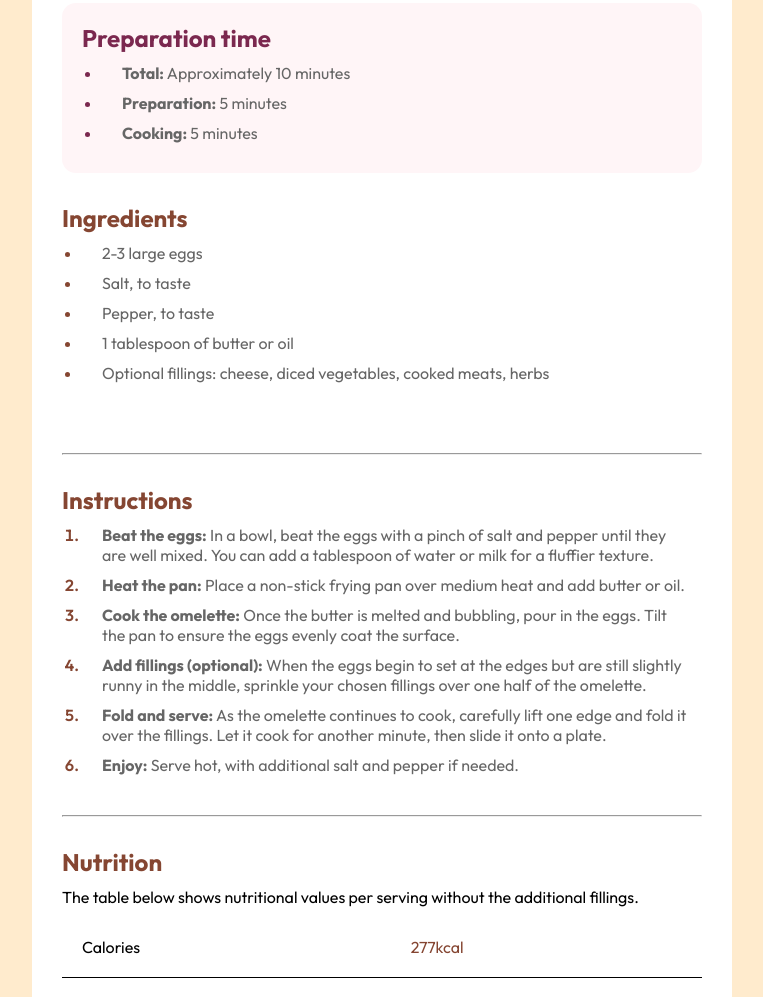
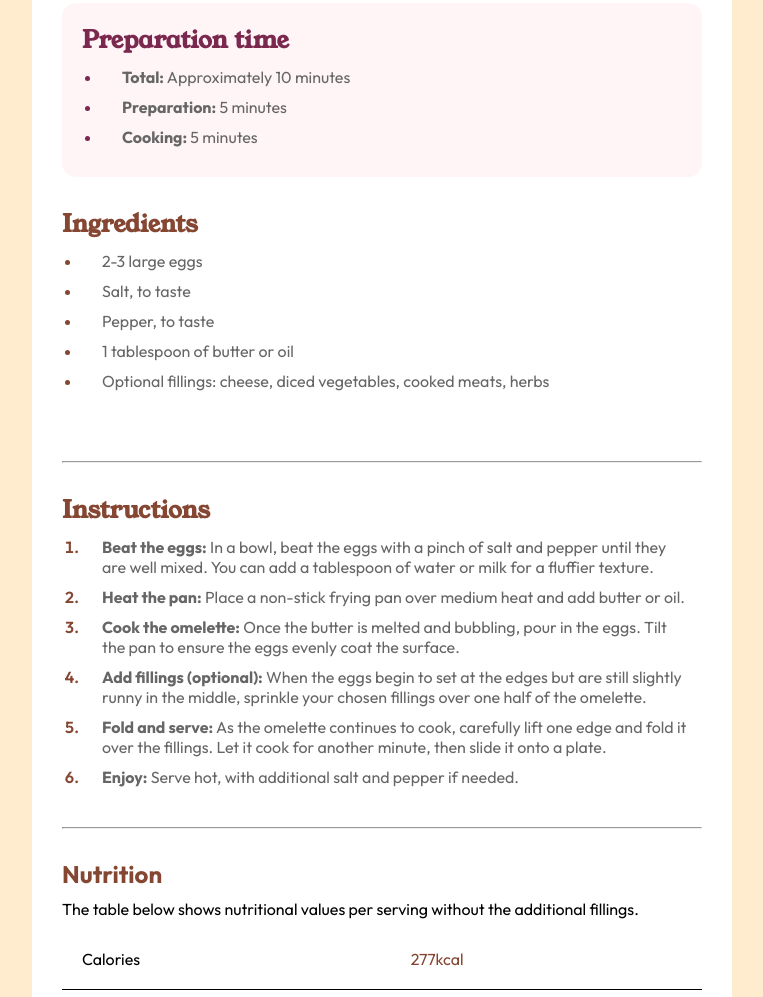
Before and after one commit to micha1bak/frontend-mentor-recipe-page, a plain HTML site: page newindex.html in a window 1280 px wide. Shown: the part 510-1507 px from the top of the page, without its empty margins (258-1021 px from the left). Drawn offline with Linux system fonts and the light colour scheme.

Commit message:
added section 3 & 4

```diff
--- a/newindex.html
+++ b/newindex.html
@@ -27,20 +27,20 @@
         <li><b>Cooking:</b> 5 minutes</li>
       </ul>
     </section>
-    <div class="box-3">
-      <h2 class="title" style="color: hsl(14, 45%, 36%)">Ingredients</h2>
-      <ul class="ingredients">
+    <section id="s3">
+      <h2>Ingredients</h2>
+      <ul>
         <li>2-3 large eggs</li>
         <li>Salt, to taste</li>
         <li>Pepper, to taste</li>
         <li>1 tablespoon of butter or oil</li>
         <li>Optional fillings: cheese, diced vegetables, cooked meats, herbs</li>
       </ul>
-    </div>
+    </section>
     <hr>
-    <div class="box-4">
-      <h2 class="title" style="color: hsl(14, 45%, 36%)">Instructions</h2>
-      <ol class="instructions">
+    <section id="s4">
+      <h2>Instructions</h2>
+      <ol>
         <li><b>Beat the eggs:</b> In a bowl, beat the eggs with a pinch of salt and pepper until they are well mixed.
         You can add a tablespoon of water or milk for a fluffier texture.</li>
         <li><b>Heat the pan:</b> Place a non-stick frying pan over medium heat and add butter or oil.</li>
@@ -52,7 +52,7 @@
         fillings. Let it cook for another minute, then slide it onto a plate.</li>
         <li><b>Enjoy:</b> Serve hot, with additional salt and pepper if needed.</li>
       </ol>
-    </div>
+    </section>
     <hr>
     <div class="box-5">
       <h2 class="title" style="color: hsl(14, 45%, 36%);">Nutrition</h2>
--- a/styles.css
+++ b/styles.css
@@ -62,6 +62,7 @@ header > h1 {
 
 #s2 > h2 {
   color: hsl(332, 51%, 32%);
+  font-family: "Young Serif", serif;
 }
 
 #s2 > ul {
@@ -77,37 +78,48 @@ header > h1 {
   color: hsl(332, 51%, 32%);
 }
 
-.box-3 {
+#s3 {
   margin: 30px;
 }
 
-.ingredients {
+#s3 > h2 {
+  color: hsl(14, 45%, 36%);
+  font-family: "Young Serif", serif;
+}
+
+#s3 > ul {
   padding-left: 10px;
 }
 
-.ingredients li::marker {
-  color: hsl(14, 45%, 36%);
-}
 
-.ingredients li {
+#s3 > ul > li {
   margin: 10px;
   padding-left: 20px;
 }
 
-.box-4 {
+#s3 > ul > li::marker {
+  color: hsl(14, 45%, 36%);
+}
+
+#s4 {
   margin: 0 30px;
 }
 
-.instructions {
+#s4 > h2 {
+  color: hsl(14, 45%, 36%);
+  font-family: "Young Serif", serif;
+}
+
+#s4 > ol {
   padding-left: 10px;
 }
 
-.instructions li {
+#s4 > ol li {
   margin: 10px;
   padding-left: 20px;
 }
 
-.instructions li::marker {
+#s4 > ol li::marker {
   color: hsl(14, 45%, 36%);
   font-weight: 600;
 }
```
